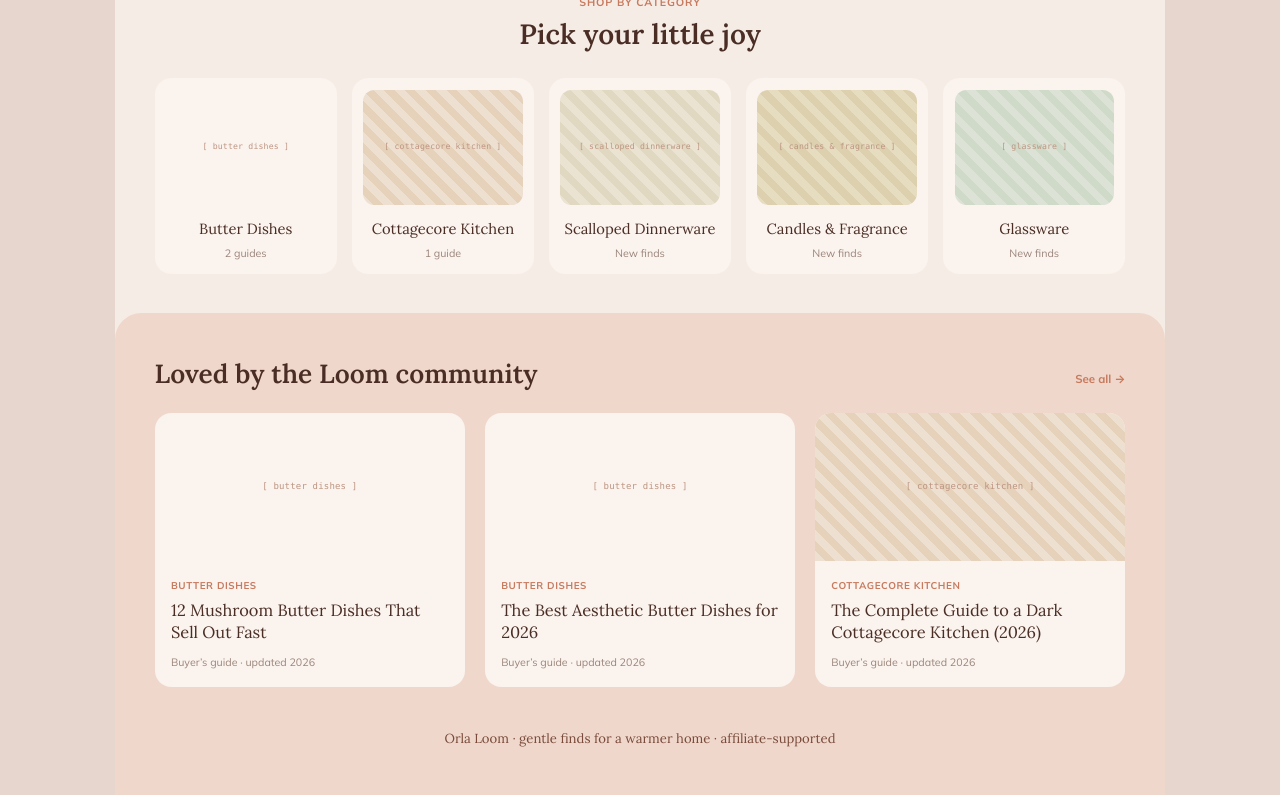
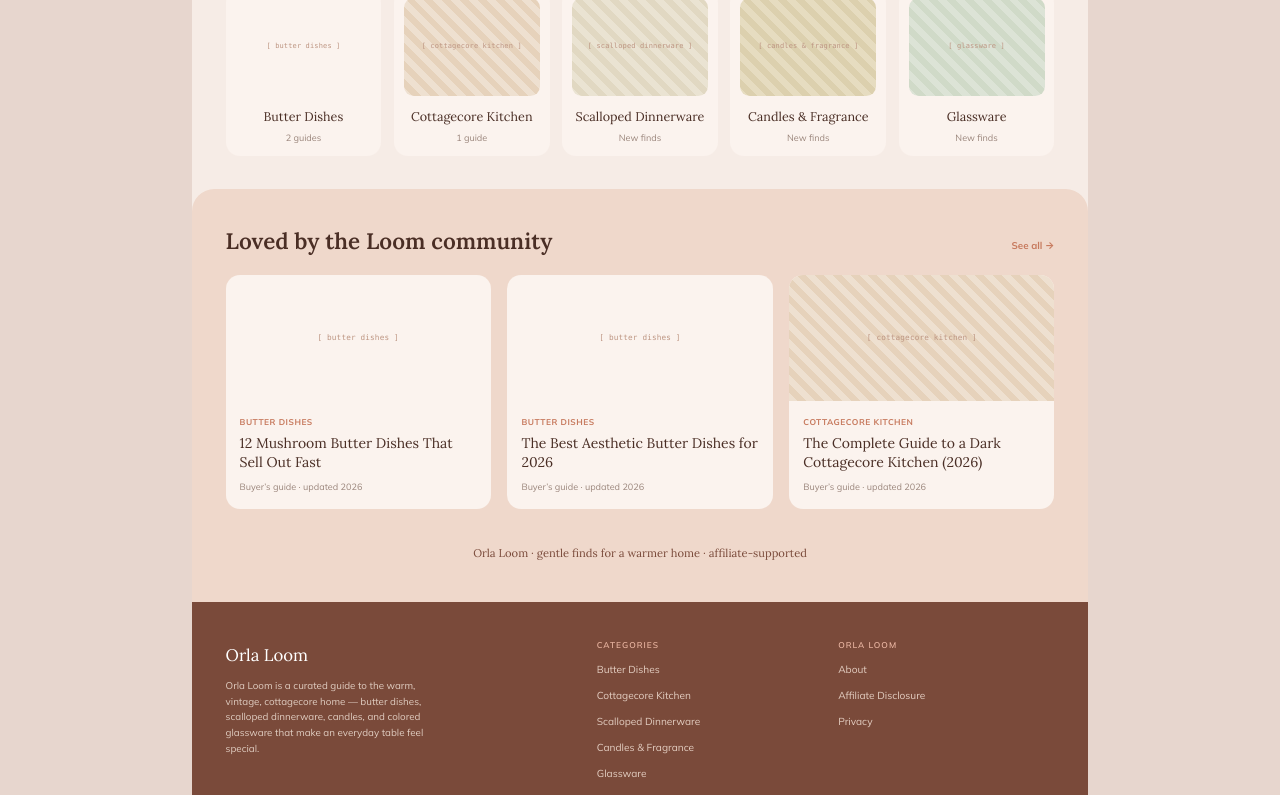
Before and after one commit to Arash8382/orlaloom, a Next.js app: page / in a window 1280 px wide. Shown: the part 534-1329 px from the top of the page. Built offline with nearby package versions, Linux system fonts and the light colour scheme.

Commit message:
Tighten desktop scale further (zoom 0.7) for more visible at once

```diff
--- a/app/globals.css
+++ b/app/globals.css
@@ -35,7 +35,7 @@ body {
   -webkit-font-smoothing: antialiased;
 }
 
-.page-shell { max-width: var(--maxw); margin: 0 auto; background: var(--paper); min-height: 100vh; zoom: 0.82; }
+.page-shell { max-width: var(--maxw); margin: 0 auto; background: var(--paper); min-height: 100vh; zoom: 0.7; }
 @media (max-width: 900px){ .page-shell { zoom: 1; } }
 
 a { color: inherit; text-decoration: none; }
```
